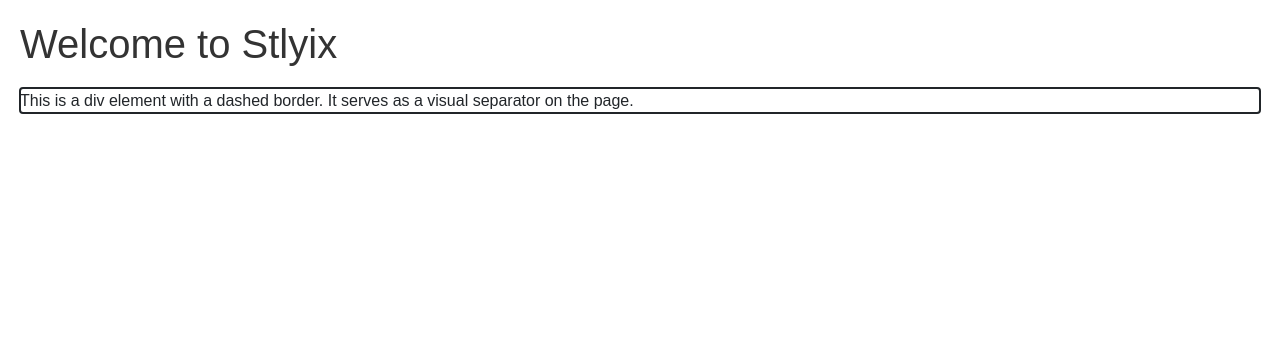
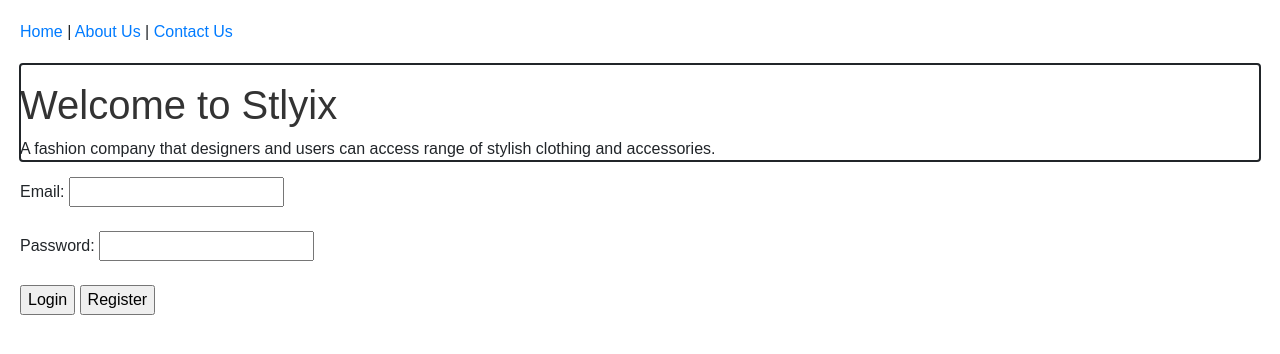
Before and after one commit to Emiliosxu/cmpsc390-gw, a plain HTML site: page sprint 1 ken/index.html in a window 1280 px wide. Drawn offline with nearby package versions, Linux system fonts and the light colour scheme.

Commit message:
heres the login

```diff
--- a/sprint 1 ken/index.html
+++ b/sprint 1 ken/index.html
@@ -37,12 +37,26 @@
 
 <body>
 
-    <h1>Welcome to Stlyix </h1>
+
     <p></p>
+    <nav>
+        <a href="index.html">Home</a> |
+        <a href="about.html">About Us</a> |
+        <a href="contact.html">Contact Us</a>
 
+
+
+    </nav>
     <div>
-        <p>This is a div element with a dashed border. It serves as a visual separator on the page.</p>
+        <p>
+        <h1>Welcome to Stlyix </h1> A fashion company that designers and users can access range of stylish clothing and
+        accessories.
+        </p>
     </div>
+    <form action="post " label for="email"> Email: <input type="email" id="email" name="email" required> <br><br>
+        <label for="password"> Password: <input type="password" id="password" name="password" required> <br><br>
+            <input type="submit" value="Login">
+            <input type="submit" value="Register">
 </body>
 
 </html>
```
